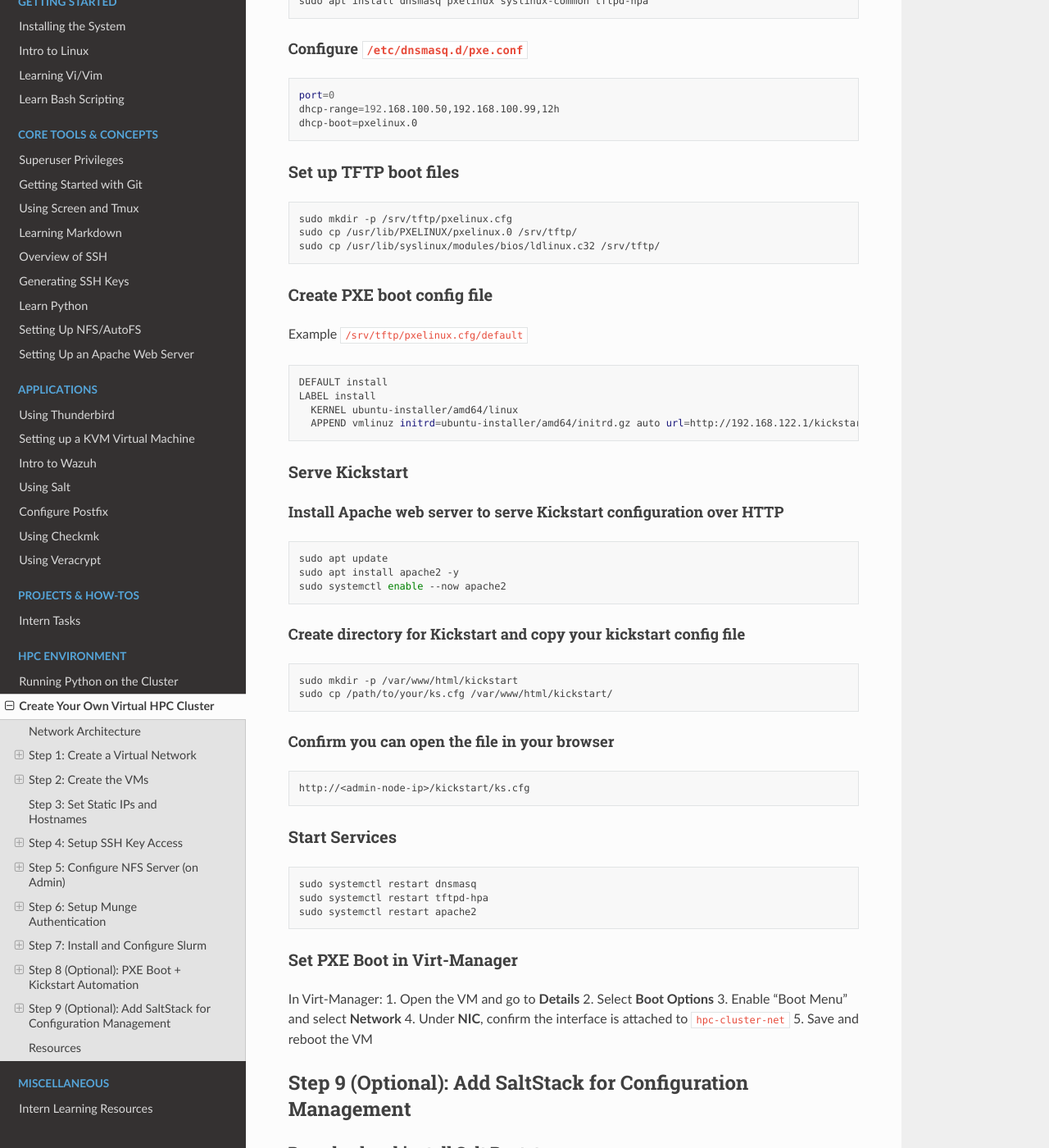
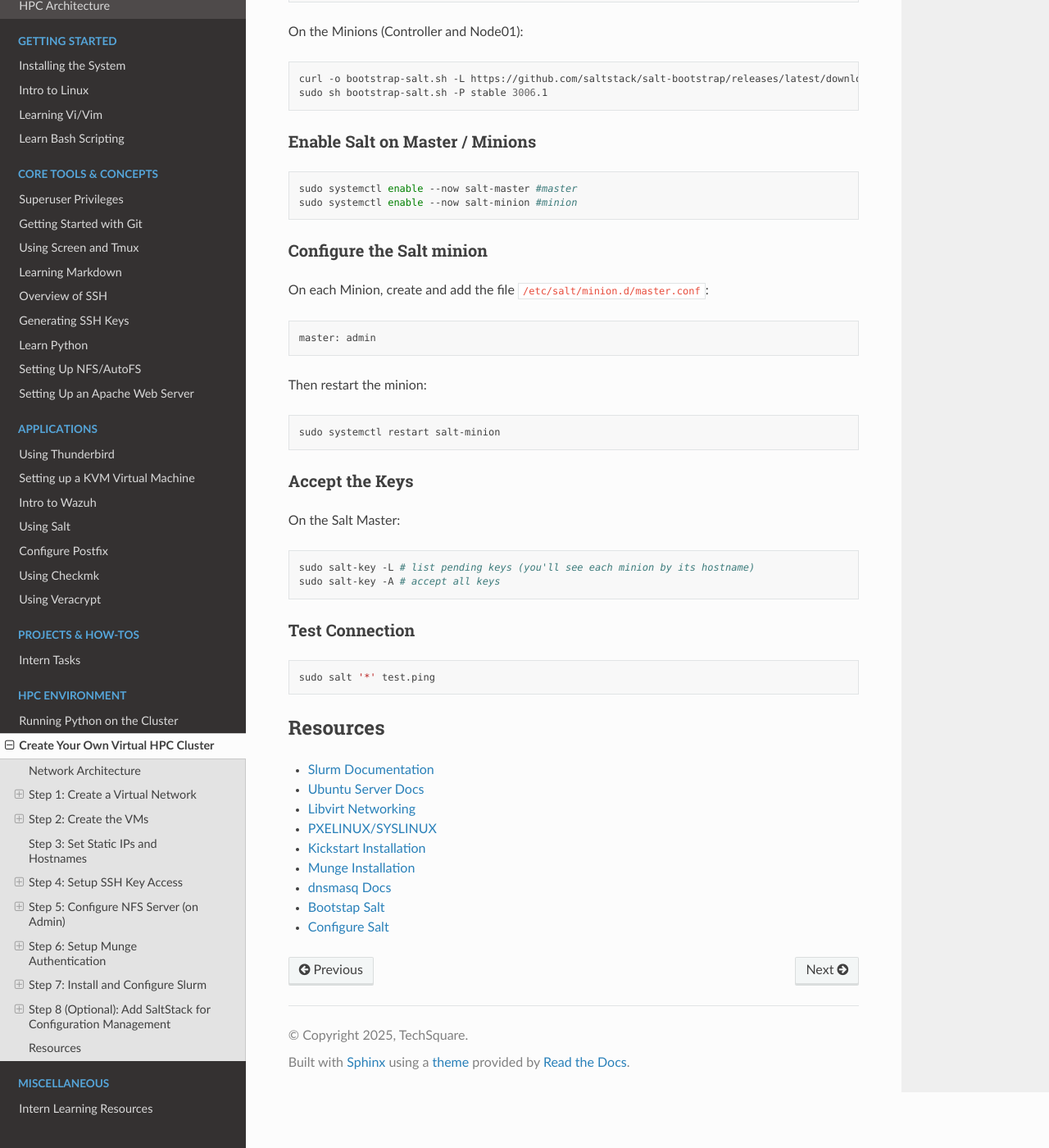
Before and after one commit to TechSquareInc/intern-playbook, a Sphinx documentation site: the page built from docs/source/cluster/vm-hpc-cluster.md, in a window 1280 px wide and 1400 px high, scrolled down 7342 px. Shown: the whole window at 82% size. Built offline with Sphinx 7.4.7 and the Read the Docs theme 3.1.0, drawn with Linux system fonts in a browser that asks for light colours; some of the changed text lies outside the part shown.

Commit message:
removing pxe set, is not accurate.

````diff
--- a/docs/source/cluster/vm-hpc-cluster.md
+++ b/docs/source/cluster/vm-hpc-cluster.md
@@ -298,86 +298,7 @@ sudo systemctl enable --now slurmd
 sinfo
 srun hostname
 ```
-
-## Step 8 (Optional): PXE Boot + Kickstart Automation
-
-### Disable DHCP from libvirt network
-
-```bash
-sudo virsh net-edit hpc-cluster-net
-```
-
-### Install `dnsmasq` and TFTP server (on admin node)
-
-```bash
-sudo apt install dnsmasq pxelinux syslinux-common tftpd-hpa
-```
-
-#### Configure `/etc/dnsmasq.d/pxe.conf`
-
-```bash
-port=0
-dhcp-range=192.168.100.50,192.168.100.99,12h
-dhcp-boot=pxelinux.0
-```
-
-### Set up TFTP boot files
-
-```bash
-sudo mkdir -p /srv/tftp/pxelinux.cfg
-sudo cp /usr/lib/PXELINUX/pxelinux.0 /srv/tftp/
-sudo cp /usr/lib/syslinux/modules/bios/ldlinux.c32 /srv/tftp/
-```
-
-### Create PXE boot config file
-
-Example `/srv/tftp/pxelinux.cfg/default`
-```bash
-DEFAULT install
-LABEL install
-  KERNEL ubuntu-installer/amd64/linux
-  APPEND vmlinuz initrd=ubuntu-installer/amd64/initrd.gz auto url=http://192.168.122.1/kickstart/ks.cfg
-```
-
-### Serve Kickstart
-
-#### Install Apache web server to serve Kickstart configuration over HTTP
-```bash
-sudo apt update
-sudo apt install apache2 -y
-sudo systemctl enable --now apache2
-```
-
-#### Create directory for Kickstart and copy your kickstart config file
-```bash
-sudo mkdir -p /var/www/html/kickstart
-sudo cp /path/to/your/ks.cfg /var/www/html/kickstart/
-```
-
-#### Confirm you can open the file in your browser
-```bash
-http://<admin-node-ip>/kickstart/ks.cfg
-```
-
-### Start Services
-
-```bash
-sudo systemctl restart dnsmasq
-sudo systemctl restart tftpd-hpa
-sudo systemctl restart apache2
-```
-
-### Set PXE Boot in Virt-Manager
-
-In Virt-Manager:
-	1. Open the VM and go to **Details**
-	2. Select **Boot Options**
-	3. Enable "Boot Menu" and select **Network**
-	4. Under **NIC**, confirm the interface is attached to `hpc-cluster-net`
-	5. Save and reboot the VM
-
-
-## Step 9 (Optional): Add SaltStack for Configuration Management
+## Step 8 (Optional): Add SaltStack for Configuration Management
 
 ### Download and install Salt Bootstrap
 
````
